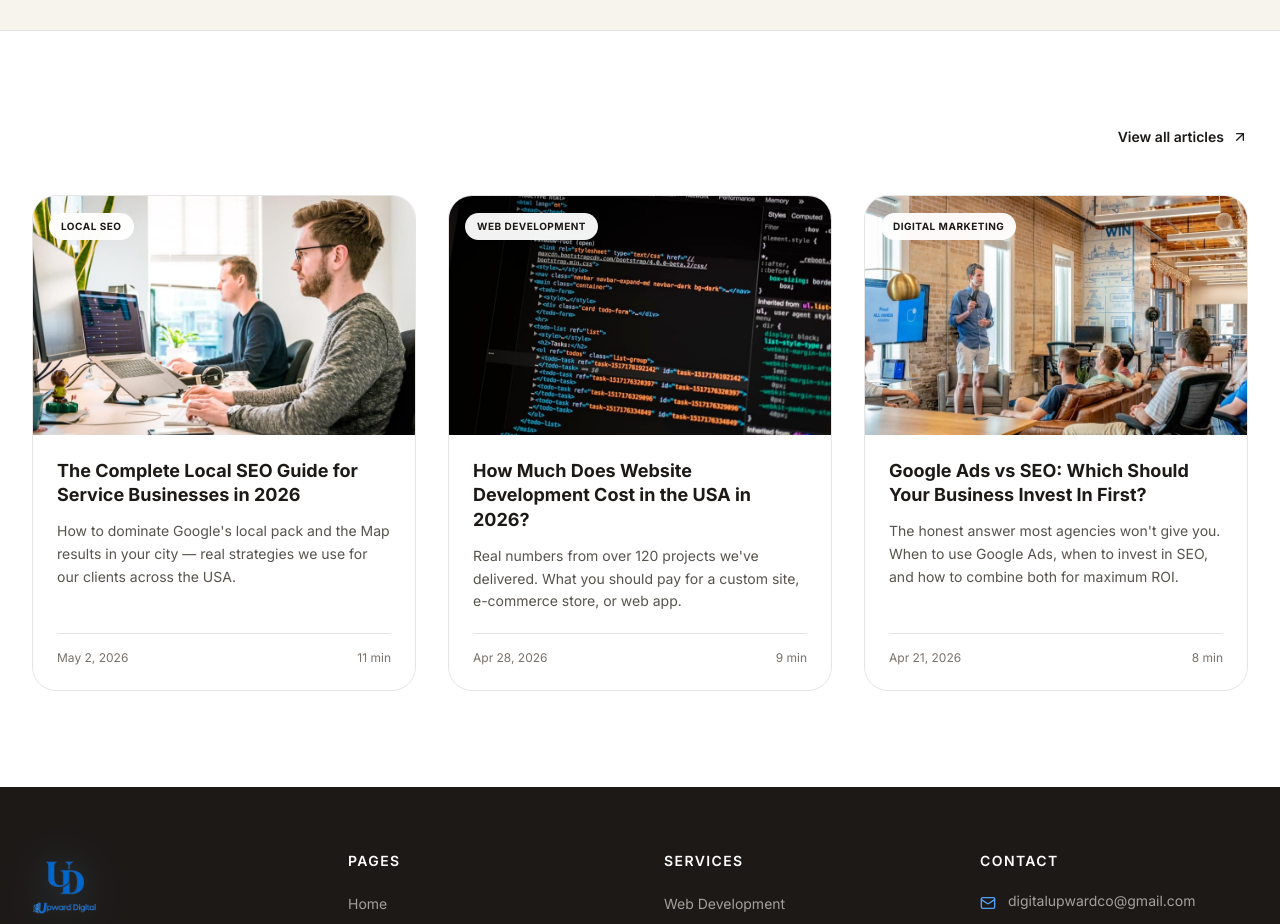
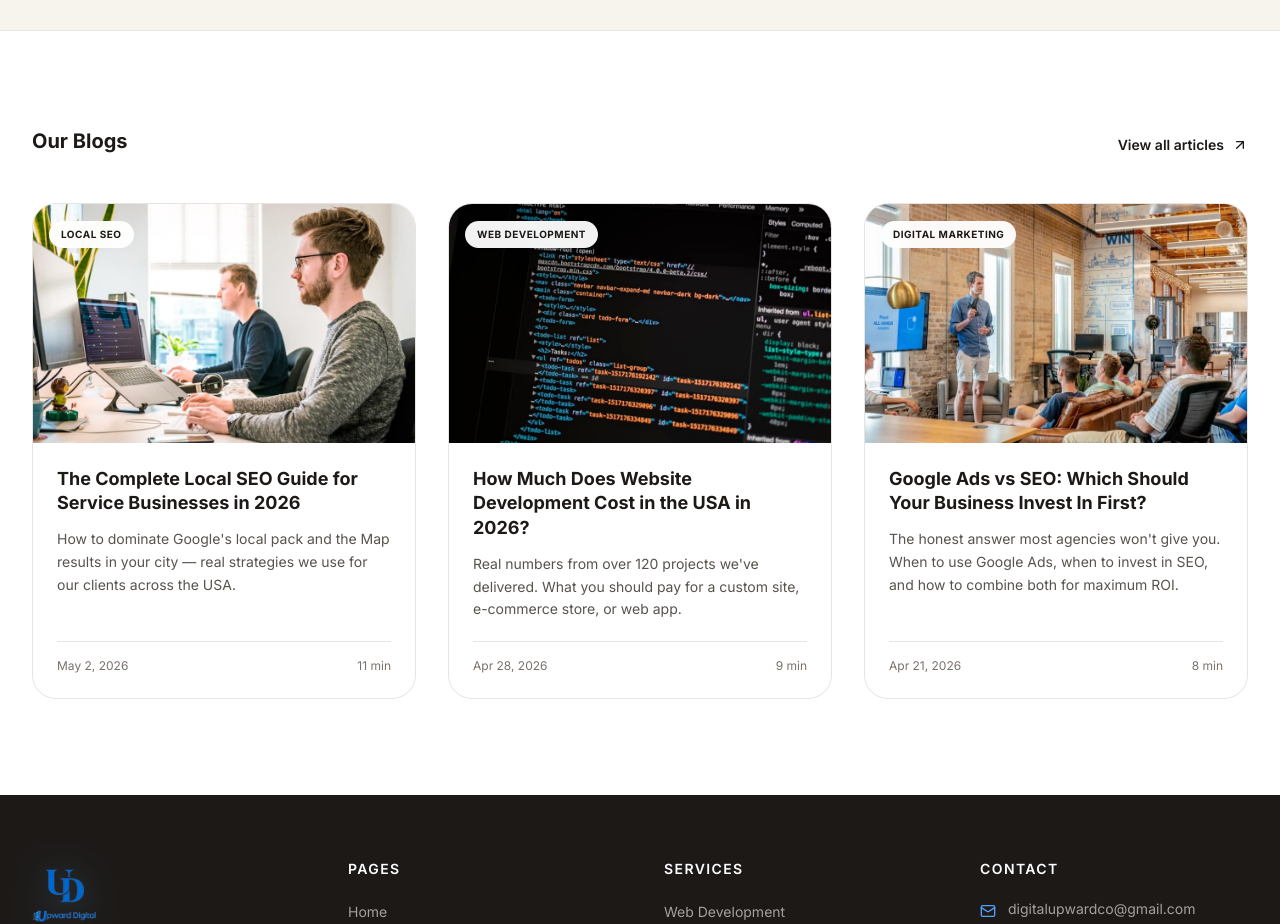
Before and after one commit to TalhaFaisal777/upwarddigital-site, a React (Vite) app: page / in a window 1280 px wide. Shown: the part 4780-5704 px from the top of the page. Built offline with nearby package versions, Linux system fonts and the light colour scheme.

Commit message:
Add 'Our Blogs' h4 label to blog teaser section

```diff
--- a/src/pages/Home.jsx
+++ b/src/pages/Home.jsx
@@ -833,6 +833,7 @@ function BlogTeaserSection() {
       <div className="max-w-7xl mx-auto px-5 sm:px-6 md:px-8">
         <div className="flex flex-col md:flex-row md:items-end md:justify-between gap-6 mb-12">
           <div className="max-w-2xl">
+            <h4 className="text-xl font-bold text-stone-900">Our Blogs</h4>
           </div>
           <Link
             to="/blog"
```
